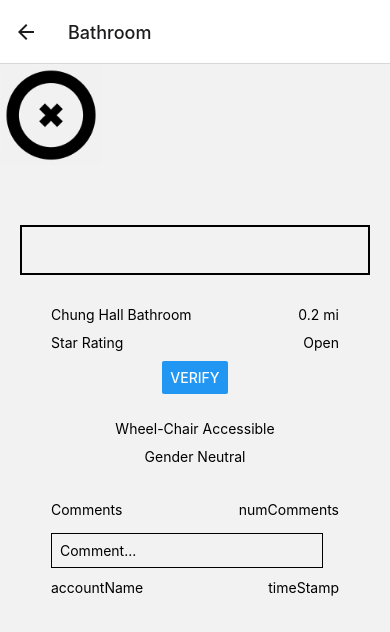
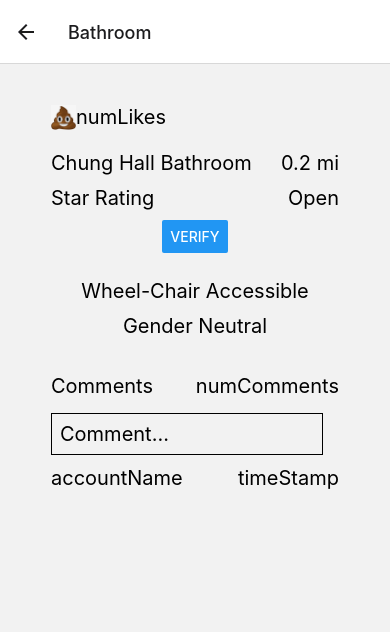
Before and after one commit to teamrocketuno/flushfinder, a React Native app in the folder frontend/: screen / in a window 390 px wide. Both pictures are taken after a click on the button "VIEW BATHROOM". Shown: the top 632 px of the page. Built offline with nearby package versions, Linux system fonts and the light colour scheme.

Commit message:
Added features

```diff
--- a/frontend/App.js
+++ b/frontend/App.js
@@ -23,11 +23,12 @@ function BathroomScreen({ navigation }) {
   return (
     <View style={styles.appContainer}>
 
-        <Image source={require('./ExitButton.png')}
-            style={{ width: 100, height: 100 }} />
+        <View style={styles.invisibleBlock}></View>
 
-        <View style={styles.centerExitBoxContainer}>
-            <View style={styles.exitBox}></View>
+        <View style={styles.likesContainer}>
+            <Image source={require('./PoopEmoji.png')}
+              style={{ width: 25, height: 25 }} />
+            <Text style={{fontSize: 20}}>numLikes</Text>
         </View>
 
         <View style={styles.genInfoContainer}>
@@ -100,20 +101,14 @@ const styles = StyleSheet.create({
   appContainer:{
     padding: 1,
   },
-  exitBox: {
-    width: 350,
-    height: 50,
-    borderColor: 'black',
-    borderWidth: 2,
-    marginTop: 10,
-    justifyContent: 'center',
-    alignItems: 'center,'
+  invisibleBlock:{
+    marginTop: 20,
   },
-  centerExitBoxContainer: {
-    marginTop: 50,
-    marginBottom: 30,
-    justifyContent: 'center',
-    alignItems: 'center',
+  likesContainer: {
+    marginTop: 20,
+    marginBottom: 20,
+    marginLeft: 50,
+    flexDirection: 'row',
   },
   genInfoContainer:{
     flexDirection: 'row',
@@ -123,11 +118,13 @@ const styles = StyleSheet.create({
     marginTop: 1,
     marginLeft: 50,
     marginBottom: 10,
+    fontSize: 20,
   },
   genInfoRightSpaceContainer:{
     marginTop: 1,
     marginRight: 50,
     marginBottom: 10,
+    fontSize: 20,
   },
   sectionBorder:{
     borderColor: 'black',
@@ -148,6 +145,7 @@ const styles = StyleSheet.create({
   attributeListContainer:{
     marginTop: 1,
     marginBottom: 10,
+    fontSize: 20,
   },
   commentTitleSpacing:{
     alignItems: 'left',
@@ -162,5 +160,7 @@ const styles = StyleSheet.create({
     marginLeft: 50,
     padding: 8,
     marginBottom: 5,
+    fontSize: 20,
   },
+
 });
```
Also changed, not shown: frontend/PoopEmoji.png (added).
